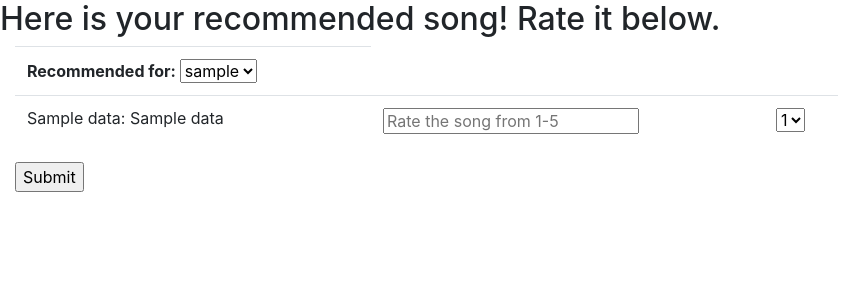
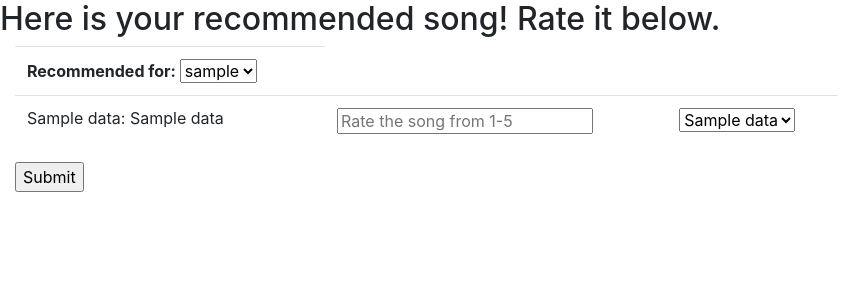
Before and after one commit to benyang3028/music-generator, a Flask app: template templates/add.html in a window 1280 px wide. Shown: the top 300 px of the page, without its empty margins (0-866 px from the left). Run offline with Flask 2, Linux system fonts and the light colour scheme; the template is opened without the code that fills it: most values are stand-ins (such as "Sample title", 1, 10 or a date in 2020); parts of the project's set-up code (start-up, migrations or seed data) failed here and were passed over; some libraries are stand-ins or nearby versions.

```diff
--- a/templates/add.html
+++ b/templates/add.html
@@ -20,28 +20,24 @@
 <div class="col-sm-8 text-left">
     <form method="POST" action="/rate">
         <table class="table">
-
             <th>Recommended for:
-                <select id="username" name ="username" required>
+                <select id="username" name = "username" required>
                     <option value={{username}} selected>  {{username}}  </option>
                 </select>
             </th>
-
-            {% for n in data %}
             <tr>
                 <td>
-                    {{n[1]}}: {{n[2]}}
+                    {{data[1]}}: {{data[2]}}
                 </td>
                 <td>
                     <input type="text" id="rating" name="rating" placeholder="Rate the song from 1-5" required>
                 </td>
                 <td>
                     <select id="songid" name="songid" required>
-                        <option value={{n[0]}} selected>{{n[0]}}</option>
-                        </select>
+                        <option value={{data[0]}} selected>{{data[0]}}</option>
+                    </select>
                 </td>
             </tr>
-            {% endfor %}
         </table>
         <input type="submit" value="Submit">
     </form>
```
